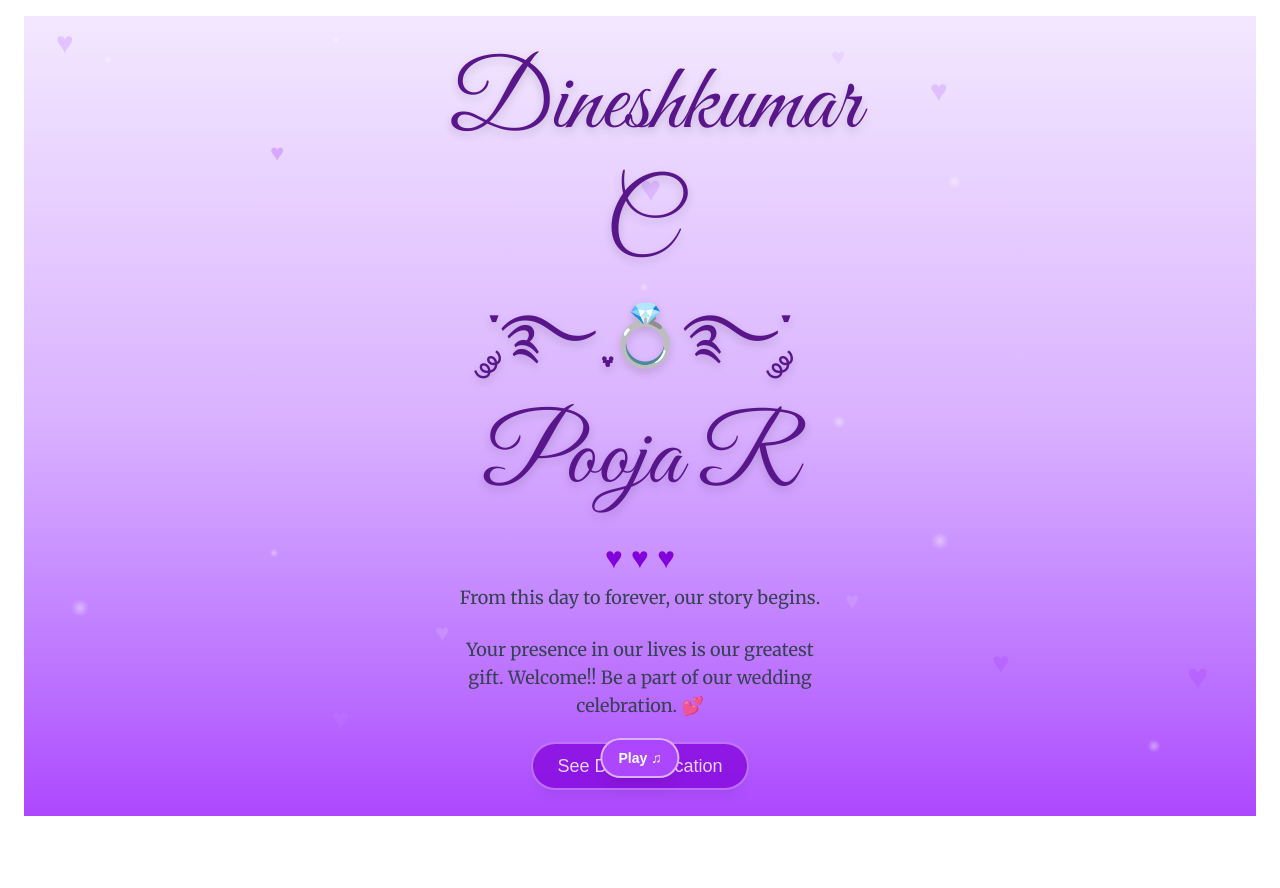
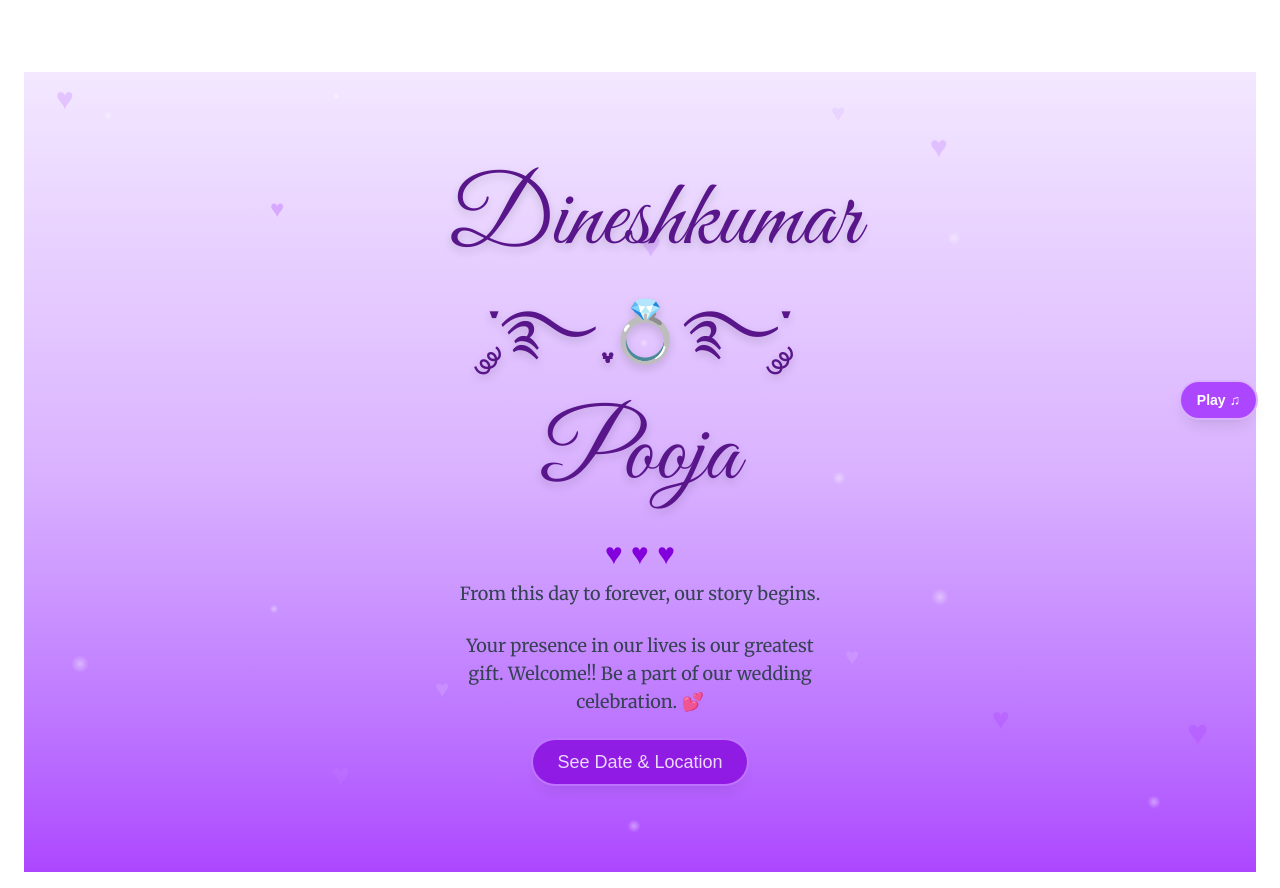
Before and after one commit to Vistreator/Pooja-Dinesh-Invite, a Next.js app: page /invite in a window 1280 px wide. Before the commit the page ends 832 px from the top, so only its background shows below. Built offline with nearby package versions, Linux system fonts and the light colour scheme.

Commit message:
End of Day 1

```diff
--- a/app/invite/page.tsx
+++ b/app/invite/page.tsx
@@ -50,7 +50,7 @@ export default function Invite() {
           transition={{ duration: 1 }}
           className={`${greatVibes.className} text-5xl sm:text-7xl md:text-8xl text-purple-900 drop-shadow-lg leading-tight`}
         >
-          Dineshkumar C
+          Dineshkumar
         </motion.h1>
 
         <motion.h2
@@ -68,7 +68,7 @@ export default function Invite() {
           transition={{ duration: 1, delay: 0.6 }}
           className={`${greatVibes.className} text-5xl sm:text-7xl md:text-8xl text-purple-900 drop-shadow-lg leading-tight`}
         >
-          Pooja R
+          Pooja
         </motion.h3>
 
         {/* Divider hearts */}
--- a/app/layout.tsx
+++ b/app/layout.tsx
@@ -34,16 +34,22 @@ export default function RootLayout({ children }: { children: React.ReactNode })
 
         {/* Play/Pause Button */}
         {/* Play/Pause Button */}
+{/* Play/Pause Button */}
+<div className="flex justify-center mt-8 mb-6">
+  {/* Play/Pause Button */}
 <button
   onClick={toggleMusic}
-  className={`fixed bottom-6 left-1/2 -translate-x-1/2
+  className={`fixed top-1/2 right-6 -translate-y-1/2
               px-4 py-2 text-sm font-semibold text-white rounded-full shadow-lg
               transition-transform duration-300 hover:scale-105 z-50
-              ${isPlaying ? "bg-purple-700 ring-2 ring-purple-400 animate-wiggle" : "bg-purple-500 ring-2 ring-purple-300"}`}
+              ${isPlaying ? "bg-purple-700 ring-2 ring-purple-400 animate-wiggle"
+                          : "bg-purple-500 ring-2 ring-purple-300"}`}
 >
   {isPlaying ? "⏸" : "Play ♫"}
+</button>
 
-        </button>
+</div>
+
 
         {/* Page Content */}
         <main className="flex-1 w-full px-4 sm:px-6 py-4">{children}</main>
```
